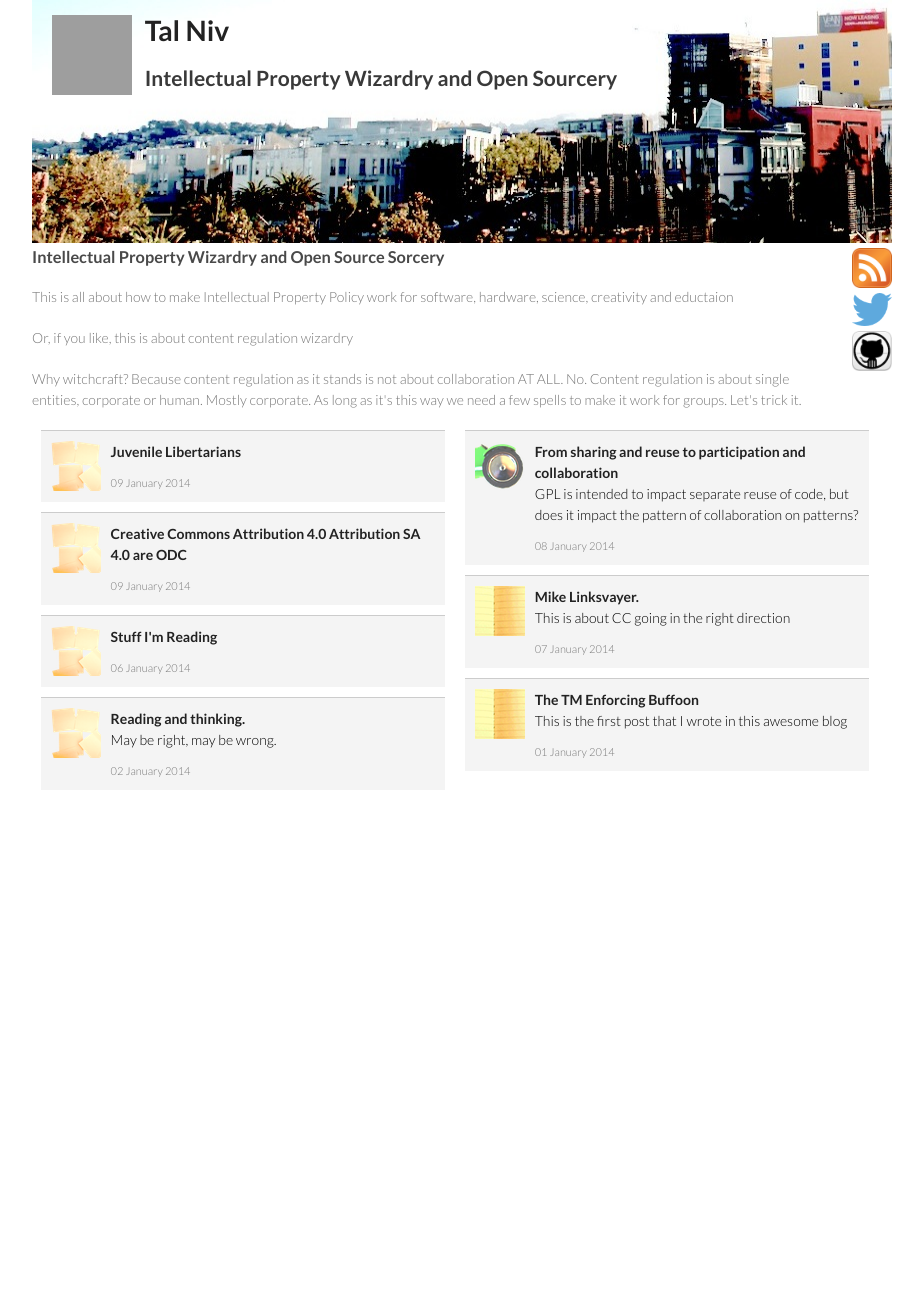
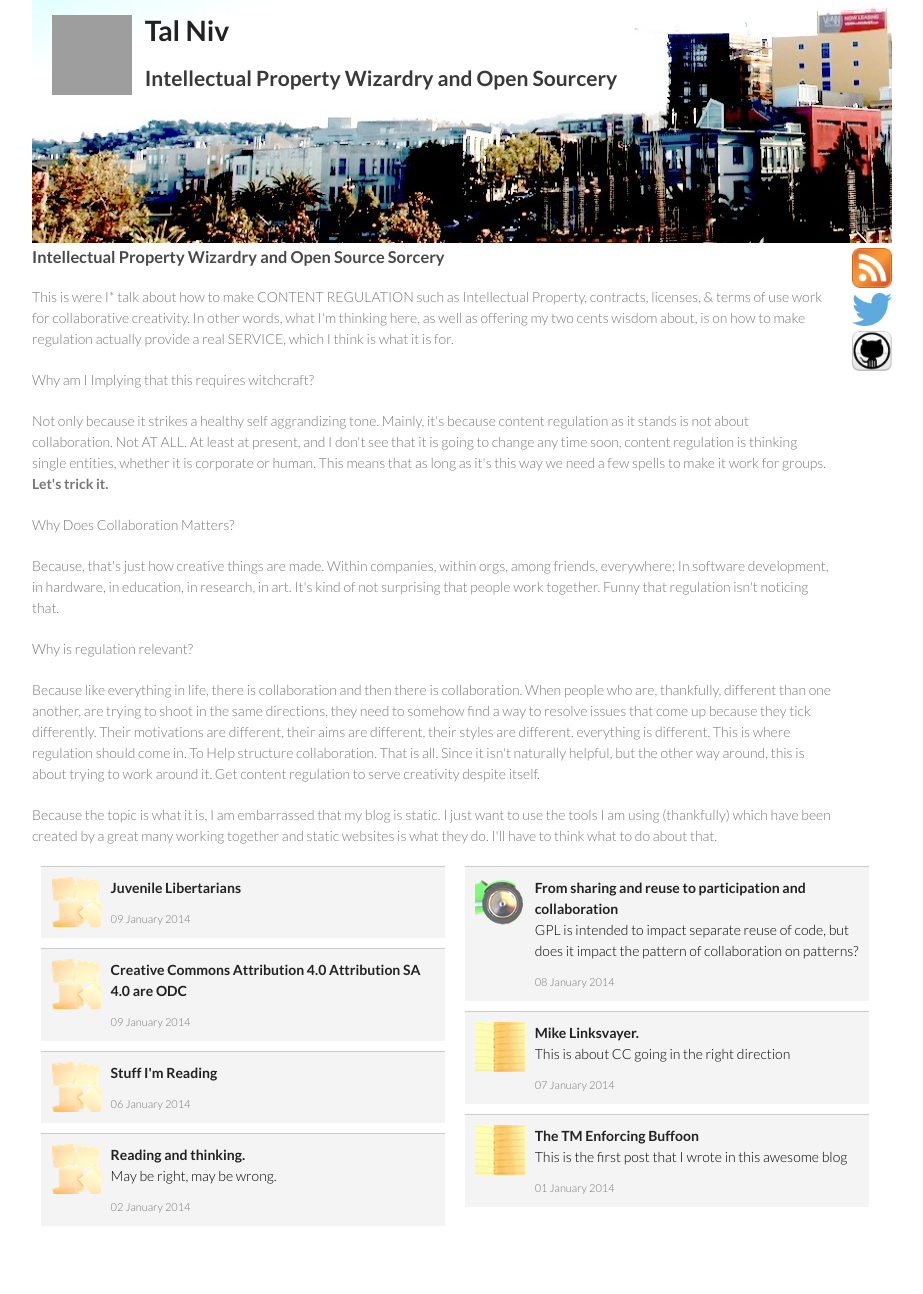
Before and after one commit to talniv/talniv.github.io, a Jekyll site: the page built from index.html, in a window 1280 px wide. Shown: the whole page, without its empty margins (178-1101 px from the left). Built offline with Jekyll 4.4.1, drawn with Linux system fonts in a browser that asks for light colours; before the commit the page ends 900 px from its top, so only the background shows below that; grey boxes are pictures that could not be loaded.

Commit message:
Update index.html

```diff
--- a/index.html
+++ b/index.html
@@ -85,9 +85,16 @@ div.post_box p {
         </div>
         <div class="head_text">
           <h3>Intellectual Property Wizardry and Open Source Sorcery</h3>
-          <p>This is all about how to make Intellectual Property Policy work for software, hardware, science, creativity and eductaion</p>
-          <p> Or, if you like, this is about content regulation wizardry </p>
-          <p> Why witchcraft? Because content regulation as it stands is not about collaboration AT ALL. No. Content regulation is about single entities, corporate or human. Mostly corporate. As long as it's this way we need a few spells to make it work for groups. Let's trick it. </p>
+          <p>This is were I* talk about how to make CONTENT REGULATION such as Intellectual Property, contracts, licenses, & terms of use work for collaborative creativity. In other words, what I'm thinking here, as well as offering my two cents wisdom about, is on how to make regulation actually provide a real SERVICE, which I think is what it is for. </p>
+          <p> Why am I Implying that this requires witchcraft? </p>
+          <p> Not only because it strikes a healthy self aggrandizing tone. Mainly, it's because content regulation as it stands is not about collaboration. Not AT ALL. At least at present, and I don't see that it is going to change any time soon, content regulation is thinking single entities, whether it is corporate or human. This means that as long as it's this way we need a few spells to make it work for groups. <B> Let's trick it. </B> </p>
+<p> Why Does Collaboration Matters? </p>
+<p> Because, that's just how creative things are made. Within companies, within orgs, among friends, everywhere; In software development, in hardware, in education, in research, in art. It's kind of not surprising that people work together.  Funny that regulation isn't noticing that. </p>
+<p> Why is regulation relevant? </p>
+<p> Because like everything in life, there is collaboration and then there is collaboration. When people who are, thankfully, different than one another, are trying to shoot in the same directions, they need to somehow find a way to resolve issues that come up because they tick differently. Their motivations are different, their aims are different, their styles are different. everything is different. This is where regulation should come in. To Help structure collaboration. That is all. Since it isn't naturally helpful, but the other way around, this is about trying to work around it. Get content regulation to serve creativity despite itself. </p>
+<p> Because the topic is what it is, I am embarrassed that my blog is static. I just want to use the tools I am using (thankfully) which have been created by a great many working together and static websites is what they do. I'll have to think what to do about that.  </p>
+
+
         </div>
       </div>
       <div class="section">
```
